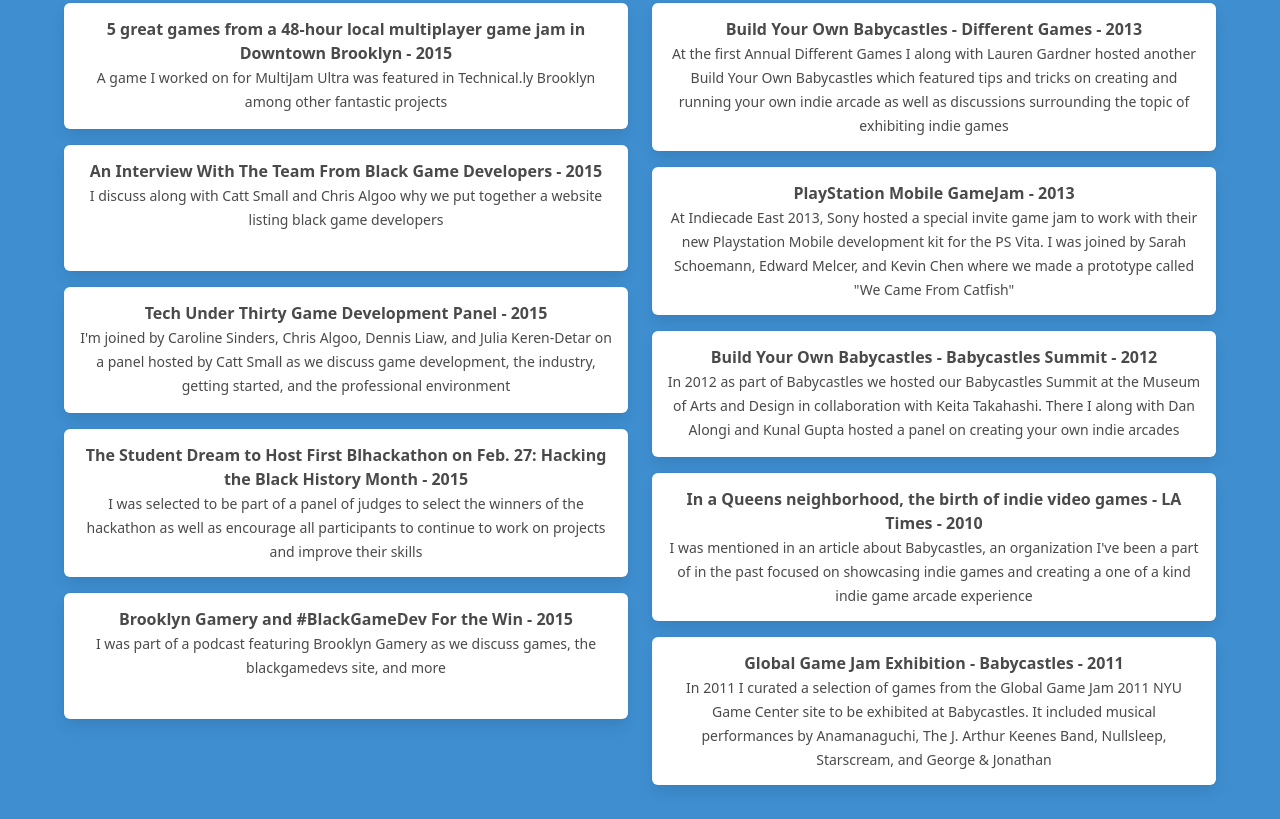
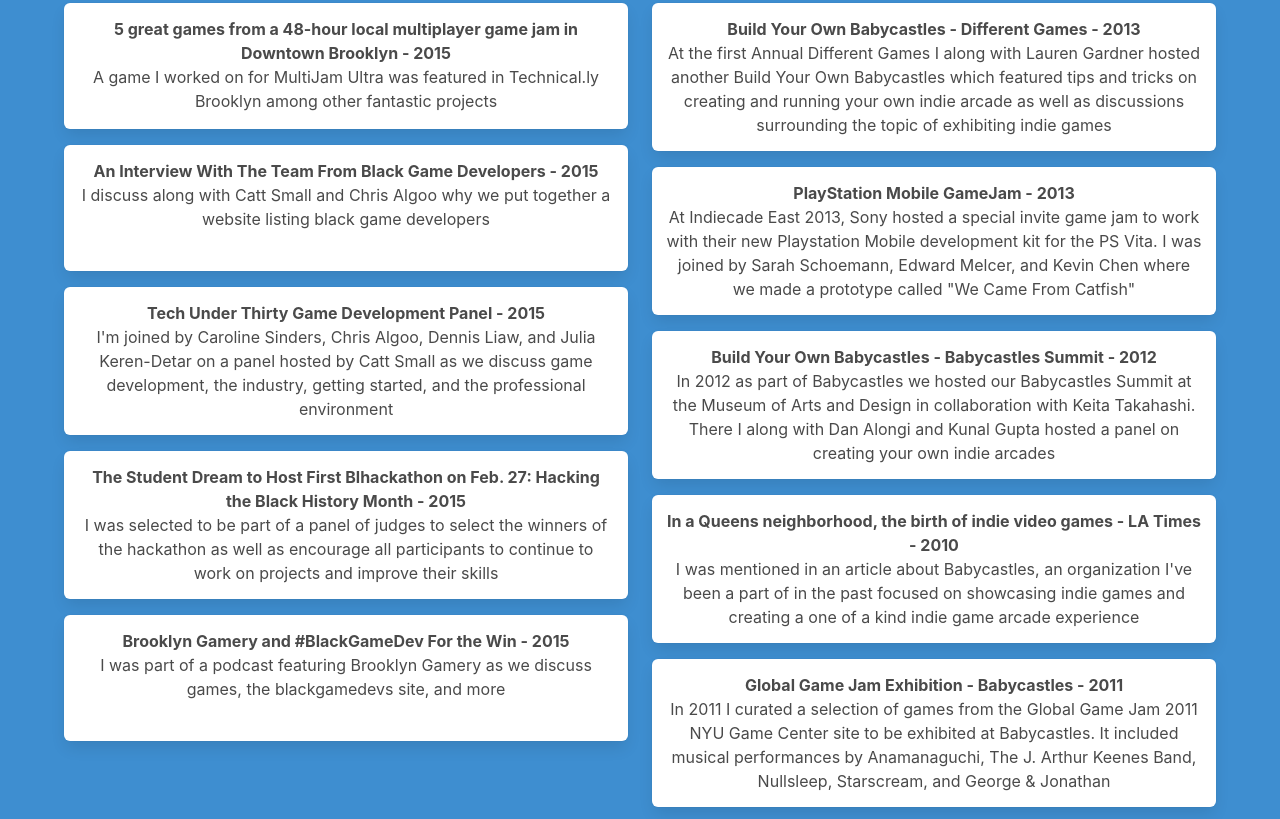
Before and after one commit to awardjr/MySite, a website: page public/index.html in a window 1280 px wide. Shown: the part 1061-1880 px from the top of the page. Drawn offline with Linux system fonts and the light colour scheme; files that its build step writes are made by us from their sources.

Commit message:
ues os font

```diff
--- a/public/index.html
+++ b/public/index.html
@@ -5,7 +5,7 @@
   <meta charset="utf-8">
   <meta name="viewport" content="width=device-width, initial-scale=1">
   <title>Arthur Ward Jr</title>
-  <meta name="description" content="The Internet home of Arthur Ward Jr. Web Development. Game Development. Tech.">
+  <meta name="description" content="Welcome to Arthur Ward Jr's web zone">
   <link rel="stylesheet" href="css/app.css?v=2">
   <script async src="js/app.js"></script>
 </head>
@@ -98,9 +98,9 @@
                     <p>
                       <strong>5 great games from a 48-hour local multiplayer game jam in Downtown Brooklyn - 2015</strong>
                       <br>
-                      <small>
+                      <span class="is-size-6">
                         A game I worked on for MultiJam Ultra was featured in Technical.ly Brooklyn among other fantastic projects
-                      </small>
+                      </span>
                     </p>
                   </div>
                 </div>
@@ -115,9 +115,9 @@
                     <p>
                       <strong>An Interview With The Team From Black Game Developers - 2015</strong>
                       <br>
-                      <small>
+                      <span class="is-size-6">
                         I discuss along with Catt Small and Chris Algoo why we put together a website listing black game developers
-                      </small>
+                      </span>
                     </p>
                   </div>
                 </div>
@@ -132,10 +132,10 @@
                     <p>
                       <strong>Tech Under Thirty Game Development Panel - 2015</strong>
                       <br>
-                      <small>
+                      <span class="is-size-6">
                         I'm joined by Caroline Sinders, Chris Algoo, Dennis Liaw, and Julia Keren-Detar on a panel hosted by Catt Small as we discuss
                         game development, the industry, getting started, and the professional environment
-                      </small>
+                      </span>
                     </p>
                   </div>
                 </div>
@@ -150,10 +150,10 @@
                     <p>
                       <strong>The Student Dream to Host First Blhackathon on Feb. 27: Hacking the Black History Month - 2015</strong>
                       <br>
-                      <small>
+                      <span class="is-size-6">
                         I was selected to be part of a panel of judges to select the winners of the hackathon as well as encourage all participants
                         to continue to work on projects and improve their skills
-                      </small>
+                      </span>
                     </p>
                   </div>
                 </div>
@@ -168,9 +168,9 @@
                     <p>
                       <strong>Brooklyn Gamery and #BlackGameDev For the Win - 2015</strong>
                       <br>
-                      <small>
+                      <span class="is-size-6">
                         I was part of a podcast featuring Brooklyn Gamery as we discuss games, the blackgamedevs site, and more
-                      </small>
+                      </span>
                     </p>
                   </div>
                 </div>
@@ -187,11 +187,11 @@
                     <p>
                       <strong>Build Your Own Babycastles - Different Games - 2013</strong>
                       <br>
-                      <small>
+                      <span class="is-size-6">
                         At the first Annual Different Games I along with Lauren Gardner hosted another Build Your Own Babycastles which featured
                         tips and tricks on creating and running your own indie arcade as well as discussions surrounding
                         the topic of exhibiting indie games
-                      </small>
+                      </span>
                     </p>
                   </div>
                 </div>
@@ -206,11 +206,11 @@
                     <p>
                       <strong>PlayStation Mobile GameJam - 2013</strong>
                       <br>
-                      <small>
+                      <span class="is-size-6">
                         At Indiecade East 2013, Sony hosted a special invite game jam to work with their new Playstation Mobile development kit for
                         the PS Vita. I was joined by Sarah Schoemann, Edward Melcer, and Kevin Chen where we made a prototype
                         called "We Came From Catfish"
-                      </small>
+                      </span>
                     </p>
                   </div>
                 </div>
@@ -226,11 +226,11 @@
                     <p>
                       <strong>Build Your Own Babycastles - Babycastles Summit - 2012</strong>
                       <br>
-                      <small>
+                      <span class="is-size-6">
                         In 2012 as part of Babycastles we hosted our Babycastles Summit at the Museum of Arts and Design in collaboration with Keita
                         Takahashi. There I along with Dan Alongi and Kunal Gupta hosted a panel on creating your own indie
                         arcades
-                      </small>
+                      </span>
                     </p>
                   </div>
                 </div>
@@ -247,10 +247,10 @@
                     <p>
                       <strong>In a Queens neighborhood, the birth of indie video games - LA Times - 2010</strong>
                       <br>
-                      <small>
+                      <span class="is-size-6">
                         I was mentioned in an article about Babycastles, an organization I've been a part of in the past focused on showcasing indie
                         games and creating a one of a kind indie game arcade experience
-                      </small>
+                      </span>
                     </p>
                   </div>
                 </div>
@@ -265,11 +265,11 @@
                     <p>
                       <strong>Global Game Jam Exhibition - Babycastles - 2011</strong>
                       <br>
-                      <small>
+                      <span class="is-size-6">
                         In 2011 I curated a selection of games from the Global Game Jam 2011 NYU Game Center site to be exhibited at Babycastles.
                         It included musical performances by Anamanaguchi, The J. Arthur Keenes Band, Nullsleep, Starscream,
                         and George & Jonathan
-                      </small>
+                      </span>
                     </p>
                   </div>
                 </div>
--- a/resources/sass/_bulma.scss
+++ b/resources/sass/_bulma.scss
@@ -1,5 +1,3 @@
-@import url('https://fonts.googleapis.com/css?family=Nunito:400,700');
-
 @import "~bulma/sass/utilities/initial-variables";
 @import "~bulma/sass/utilities/functions";
 
--- a/resources/sass/_main.scss
+++ b/resources/sass/_main.scss
@@ -1,7 +1,3 @@
-* {
-    font-family: "Noto Sans", sans-serif;
-}
-
 h1.title {
     padding-bottom: 24px;
 }
```
Also changed, not shown: public/css/app.css.
